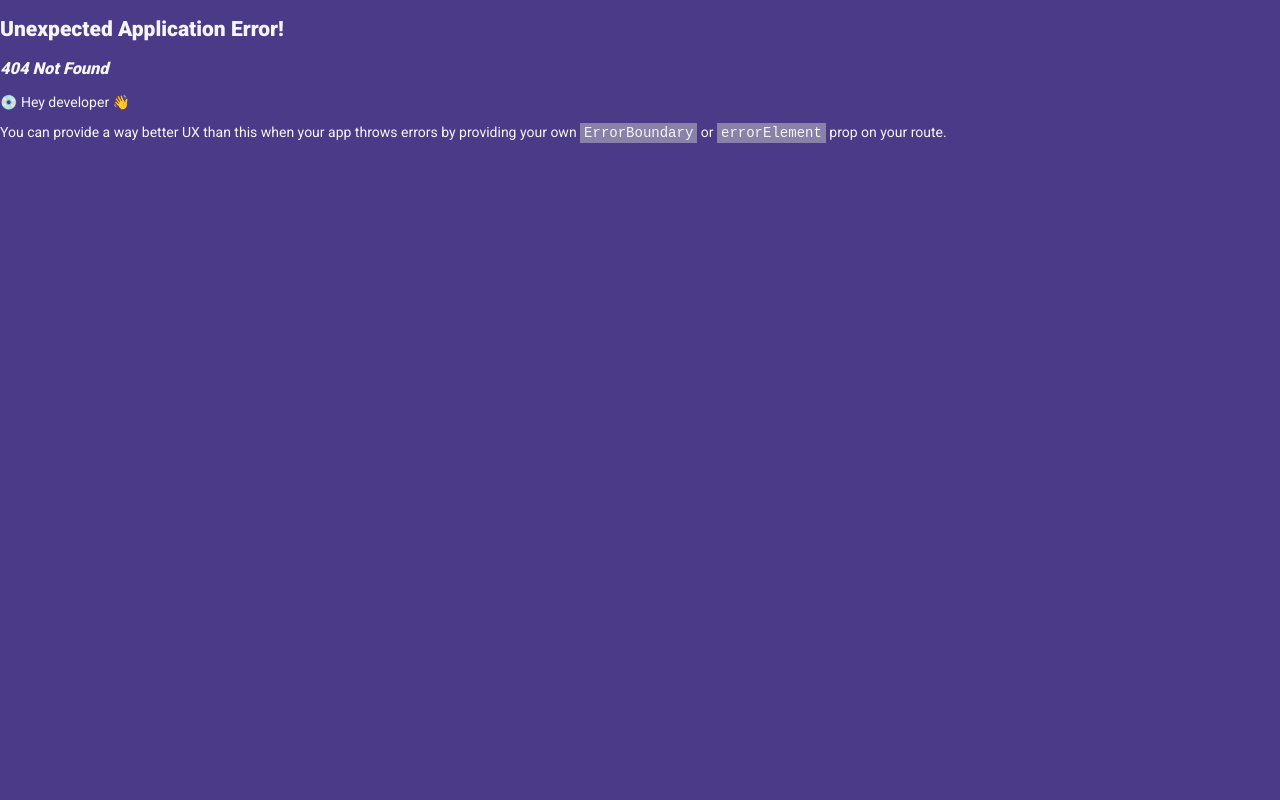
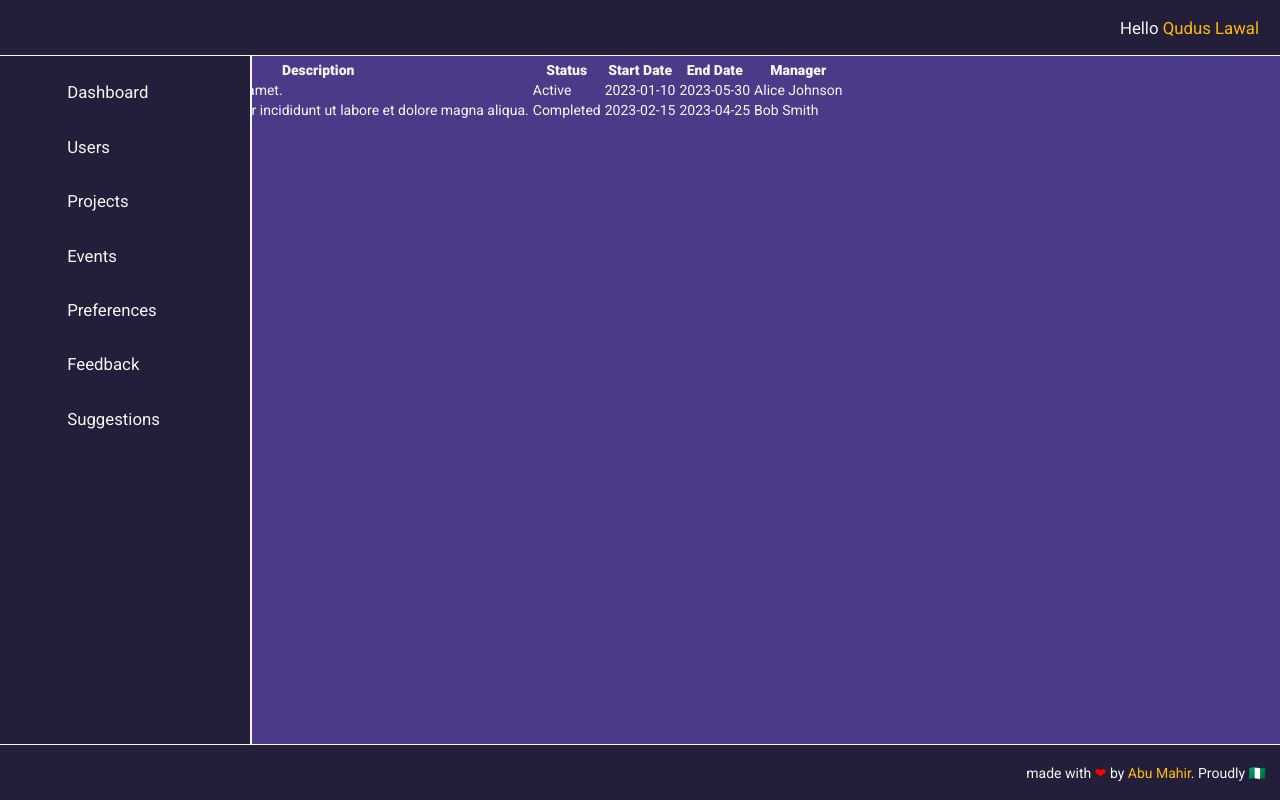
Before and after one commit to AbuMahir980/react-dashboard, a React (Vite) app: page /dashboard/projects in a window 1280 px wide. Before the commit this address had no page. Built offline with nearby package versions, Linux system fonts and the light colour scheme.

Commit message:
Compute data objects for project components

```diff
--- a/src/components/Dashboard/Projects.jsx
+++ b/src/components/Dashboard/Projects.jsx
@@ -0,0 +1,59 @@
+import Header from "./components/Header";
+import Sidebar from "./components/Sidebar";
+import Footer from "./components/Footer";
+import Userprofile from "./datas/Userprofile";
+
+const Projects = (props) => {
+    const {user} = props
+    return(
+        <>
+            <div>
+                <Header user={Userprofile}/>
+                <Sidebar />
+                <main>
+                        <h2>Project Data</h2>
+
+                        <table>
+                            <thead>
+                                <tr>
+                                <th>ID</th>
+                                <th>Name</th>
+                                <th>Description</th>
+                                <th>Status</th>
+                                <th>Start Date</th>
+                                <th>End Date</th>
+                                <th>Manager</th>
+                                </tr>
+                            </thead>
+
+                            <tbody>
+                                {/* <!-- Replace the content inside the tbody with your dynamic project data --> */}
+                                <tr>
+                                <td>1</td>
+                                <td>Project Alpha</td>
+                                <td>Lorem ipsum dolor sit amet.</td>
+                                <td>Active</td>
+                                <td>2023-01-10</td>
+                                <td>2023-05-30</td>
+                                <td>Alice Johnson</td>
+                                </tr>
+                                <tr>
+                                <td>2</td>
+                                <td>Project Beta</td>
+                                <td>Sed do eiusmod tempor incididunt ut labore et dolore magna aliqua.</td>
+                                <td>Completed</td>
+                                <td>2023-02-15</td>
+                                <td>2023-04-25</td>
+                                <td>Bob Smith</td>
+                                </tr>
+                                {/* <!-- Add more rows for additional project data --> */}
+                            </tbody>
+                        </table>
+                </main>
+                <Footer />
+            </div>
+        </>
+    )
+}
+
+export default Projects
```
Also changed, not shown: src/components/Dashboard/datas/Projects.jsx (added, +85 -0 lines), src/main.jsx (+5 -4 lines).
